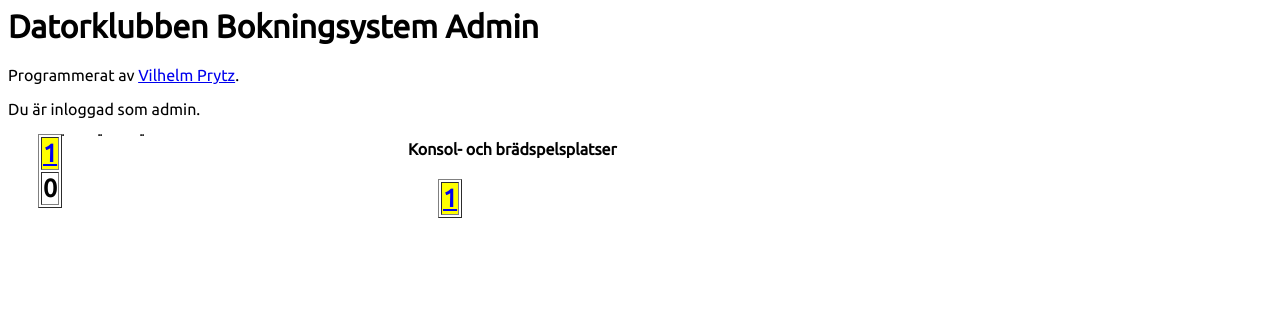
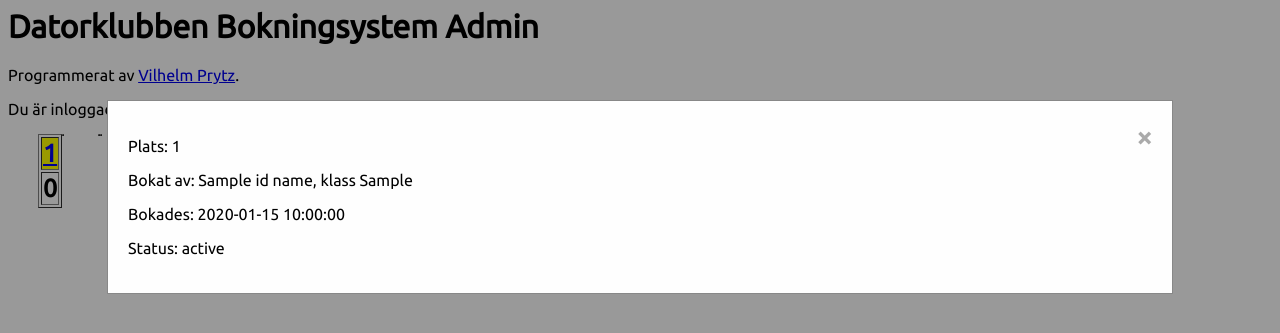
Before and after one commit to tullingedk/booking, a Flask app: template site/templates/admin.html in a window 1280 px wide. Shown: the top 333 px of the page. Run offline with Flask 2, Linux system fonts and the light colour scheme; the template is opened without the code that fills it: most values are stand-ins (such as "Sample title", 1, 10 or a date in 2020); lists and menus that the app fills with data are empty.

Commit message:
View booked seats on admin page modal

```diff
--- a/site/app.py
+++ b/site/app.py
@@ -251,11 +251,8 @@ def admin_page():
     if session.get("admin_login") == True:
         success = request.args.get("success")
         fail = request.args.get("fail")
-        boka = request.args.get("boka")
-        bc_boka = request.args.get("bc_boka")
         id = request.args.get("id")
         bc_id = request.args.get("bc_id")
-        swish_qr = request.args.get("swish_qr")
 
         # get specific id
         id_name = None
--- a/site/templates/admin.html
+++ b/site/templates/admin.html
@@ -49,6 +49,64 @@
   </style>
 </head>
 <body>
+
+ {% if id or bc_id %}
+  <!-- The Modal -->
+  <div id="myModal" class="modal">
+
+    <!-- Modal content -->
+    <div class="modal-content">
+      <span class="close">&times;</span>
+      {% if id %}
+      <p>Plats: {{id}}</p>
+      <p>Bokat av: {{id_name}}, klass {{id_class}}</p>
+      <p>Bokades: {{id_date}}</p>
+      <p>Status: {{id_status}}</p>
+      {% elif bc_id %}
+      <p><b>Konsol och brädsspelsplats</b></p>
+      <p>Plats: {{bc_id}}</p>
+      <p>Bokat av: {{bc_id_name}}, klass {{bc_id_class}}</p>
+      <p>Bokades: {{bc_id_date}}</p>
+      <p>Status: {{bc_id_status}}</p>
+      {% else %}
+      <span class="close">&times;</span>
+      <p>Ett fel uppstod, skriv gärna till Vilhelm Prytz i Discord angående felet!</p>
+      {% endif %}
+    </div>
+
+  </div>
+
+  <script>
+  // Get the modal
+  var modal = document.getElementById('myModal');
+
+  // Get the button that opens the modal
+  var btn = document.getElementById("myBtn");
+
+  // Get the <span> element that closes the modal
+  var span = document.getElementsByClassName("close")[0];
+
+  // When the user clicks the button, open the modal
+  modal.style.display = "block";
+
+  // When the user clicks on <span> (x), close the modal
+  span.onclick = function() {
+    modal.style.display = "none";
+    window.location.href = "/maserati/admin";
+  }
+
+  // When the user clicks anywhere outside of the modal, close it
+  window.onclick = function(event) {
+    if (event.target == modal) {
+      modal.style.display = "none";
+      window.location.href = "/maserati/admin";
+    }
+  }
+  </script>
+  </script>
+{% endif %}
+
+
   <h1>Datorklubben Bokningsystem Admin</h1>
   <p>Programmerat av <a href="https://www.vilhelmprytz.se">Vilhelm Prytz</a>.</p>
 
```
